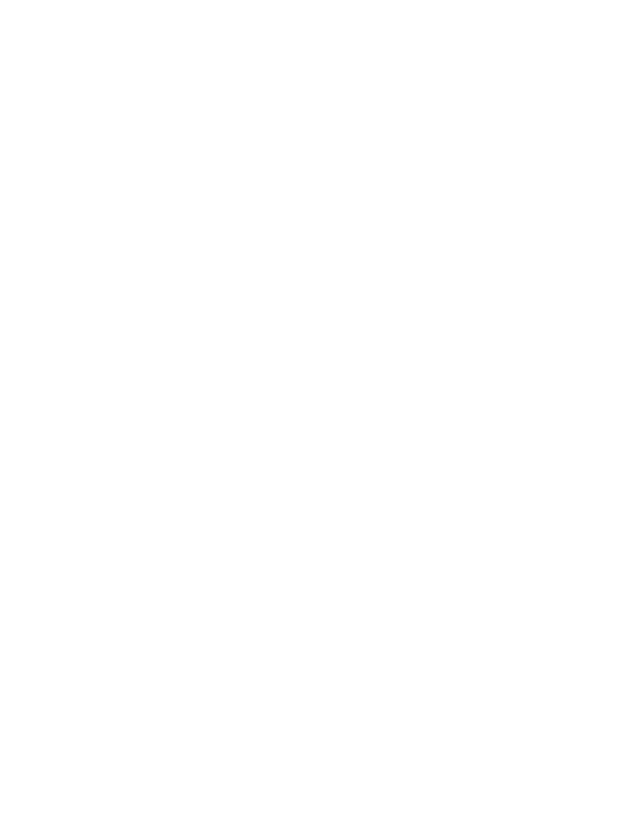
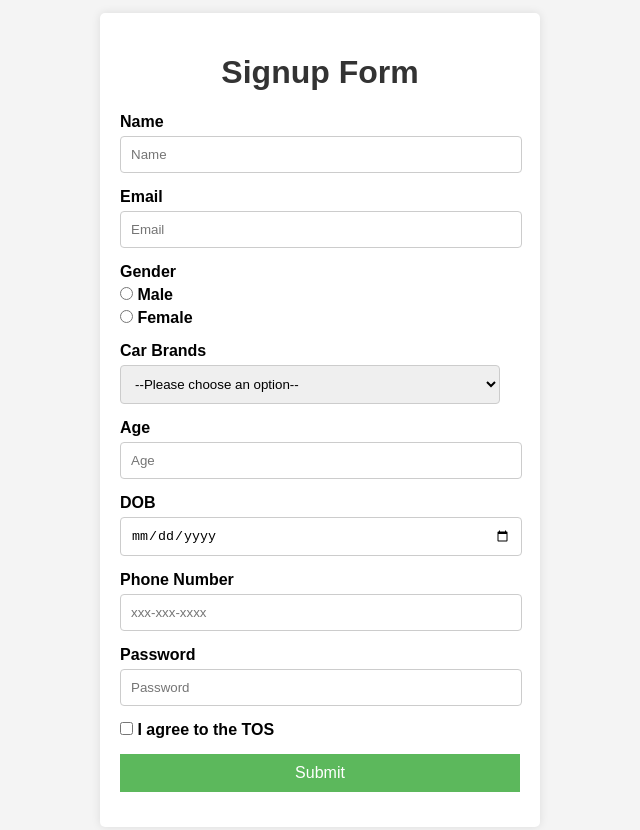
Before and after one commit to acciojob/signup-form-car-varungowdamj, a website: page main.html in a window 1280 px wide. Shown: the whole page, without its empty margins (320-960 px from the left). Before the commit the page ends 800 px from the top, so only its background shows below. Drawn offline with Linux system fonts and the light colour scheme.

Commit message:
created a submission

```diff
--- a/main.html
+++ b/main.html
@@ -1,16 +1,123 @@
 <!DOCTYPE html>
+<html lang="en">
+<head>
+    <meta charset="UTF-8">
+    <meta name="viewport" content="width=device-width, initial-scale=1.0">
+    <title>Signup Form</title>
+    <style>
+        body {
+            font-family: Arial, sans-serif;
+            background-color: #f4f4f4;
+            margin: 0;
+            padding: 20px;
+            display: flex;
+            justify-content: center;
+            align-items: center;
+            height: 100vh;
+        }
+        .form-container {
+            background-color: white;
+            padding: 20px;
+            border-radius: 5px;
+            box-shadow: 0 0 10px rgba(0, 0, 0, 0.1);
+            max-width: 400px;
+            width: 100%;
+        }
+        h1 {
+            text-align: center;
+            color: #333;
+        }
+        .form-group {
+            margin-bottom: 15px;
+        }
+        .form-group label {
+            display: block;
+            margin-bottom: 5px;
+            font-weight: bold;
+        }
+        .form-group input,
+        .form-group select {
+            width: calc(100% - 20px);
+            padding: 10px;
+            margin: 0;
+            border: 1px solid #ccc;
+            border-radius: 4px;
+        }
+        .form-group input[type="radio"],
+        .form-group input[type="checkbox"] {
+            width: auto;
+        }
+        .form-group button {
+            background-color: #5cb85c;
+            color: white;
+            border: none;
+            cursor: pointer;
+            width: 100%;
+            padding: 10px;
+            font-size: 16px;
+        }
+        .form-group button:hover {
+            background-color: #4cae4c;
+        }
+    </style>
+</head>
+<body>
 
-<html>
-
-<head>
-	<link rel="stylesheet" href="styles.css">
-</head>
-
-<body>
-	<!-- the entire body must be written by student -->
-    <script type="text/javascript" src="./script.js">
-</script>
+<div class="form-container">
+    <h1>Signup Form</h1>
+    <form action="#" method="post">
+        <div class="form-group">
+            <label for="name">Name</label>
+            <input type="text" id="name" name="name" placeholder="Name" required>
+        </div>
+        <div class="form-group">
+            <label for="email">Email</label>
+            <input type="email" id="email" name="email" placeholder="Email" required>
+        </div>
+        <div class="form-group">
+            <label>Gender</label>
+            <label for="gender_m">
+                <input type="radio" id="gender_m" name="gender" value="male" required> Male
+            </label>
+            <label for="gender_f">
+                <input type="radio" id="gender_f" name="gender" value="female" required> Female
+            </label>
+        </div>
+        <div class="form-group">
+            <label for="cars">Car Brands</label>
+            <select id="cars" name="cars" required>
+                <option value="" disabled selected>--Please choose an option--</option>
+                <option value="Toyota">Toyota</option>
+                <option value="Ford">Ford</option>
+                <option value="BMW">BMW</option>
+            </select>
+        </div>
+        <div class="form-group">
+            <label for="age">Age</label>
+            <input type="number" id="age" name="age" placeholder="Age" required>
+        </div>
+        <div class="form-group">
+            <label for="dob">DOB</label>
+            <input type="date" id="dob" name="dob" required>
+        </div>
+        <div class="form-group">
+            <label for="tel">Phone Number</label>
+            <input type="tel" id="tel" name="tel" placeholder="xxx-xxx-xxxx">
+        </div>
+        <div class="form-group">
+            <label for="password">Password</label>
+            <input type="password" id="password" name="password" placeholder="Password" required>
+        </div>
+        <div class="form-group">
+            <label for="tos">
+                <input type="checkbox" id="tos" name="tos" required> I agree to the TOS
+            </label>
+        </div>
+        <div class="form-group">
+            <button type="submit">Submit</button>
+        </div>
+    </form>
+</div>
 
 </body>
-
 </html>
```
